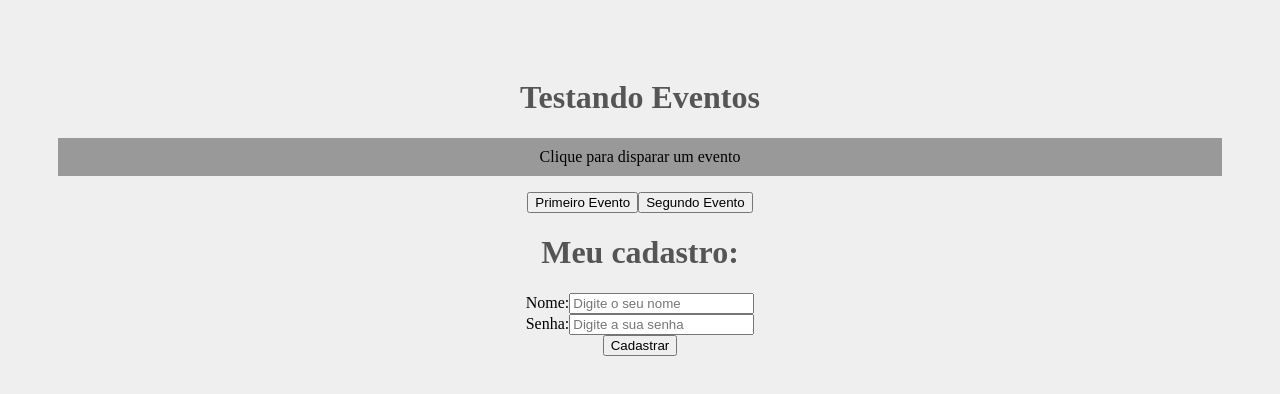
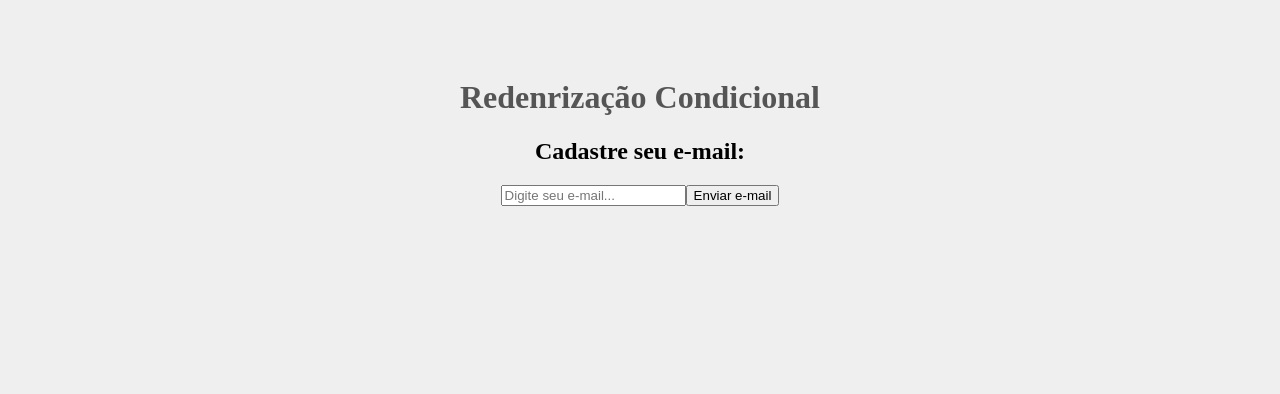
Before and after one commit to dev-rafaelcunha/ReactJs-Hora_de_Codar, a React (Create React App) app: page / in a window 1280 px wide. Shown: the top 394 px of the page. Built offline with nearby package versions, Linux system fonts and the light colour scheme.

Commit message:
Renderização, condicional (if)

```diff
--- a/src/App.js
+++ b/src/App.js
@@ -1,14 +1,12 @@
 import './App.css';
-import Evento from './components/Evento';
-import Form from './components/Form';
+import Condicional from './components/Condicional';
 
 function App() {
 
   return (
     <div className='App'>
-      <h1>Testando Eventos</h1>
-      <Evento />
-      <Form />
+      <h1>Redenrização Condicional</h1>
+      <Condicional />
     </div>
   );
 }
--- /dev/null
+++ b/src/components/Condicional.js
@@ -0,0 +1,40 @@
+import {useState} from 'react';
+
+function Condicional() {
+
+    const [email, setEmail] = useState();
+    const [userEmail, setUserEmail] = useState();
+
+    function enviarEmail(e) {
+
+        e.preventDefault();
+        setUserEmail(email);
+        console.log(userEmail);
+    }
+
+    function limparEmail(e) {
+
+        e.preventDefault();
+        setUserEmail('');
+    }
+
+    return (
+
+        <div>
+            <h2>Cadastre seu e-mail:</h2>
+            <form>
+                <input type="email" placeholder="Digite seu e-mail..." onChange={(e) => setEmail(e.target.value)} />
+                <button type="submit" onClick={enviarEmail}>Enviar e-mail</button>
+                {userEmail && (
+
+                    <div>
+                        <p>O e-mail do usuário é: {userEmail}</p>
+                        <button onChange={limparEmail}>Limpar e-mail</button>
+                    </div>
+                )}
+            </form>
+        </div>
+    );
+}
+
+export default Condicional;
```
